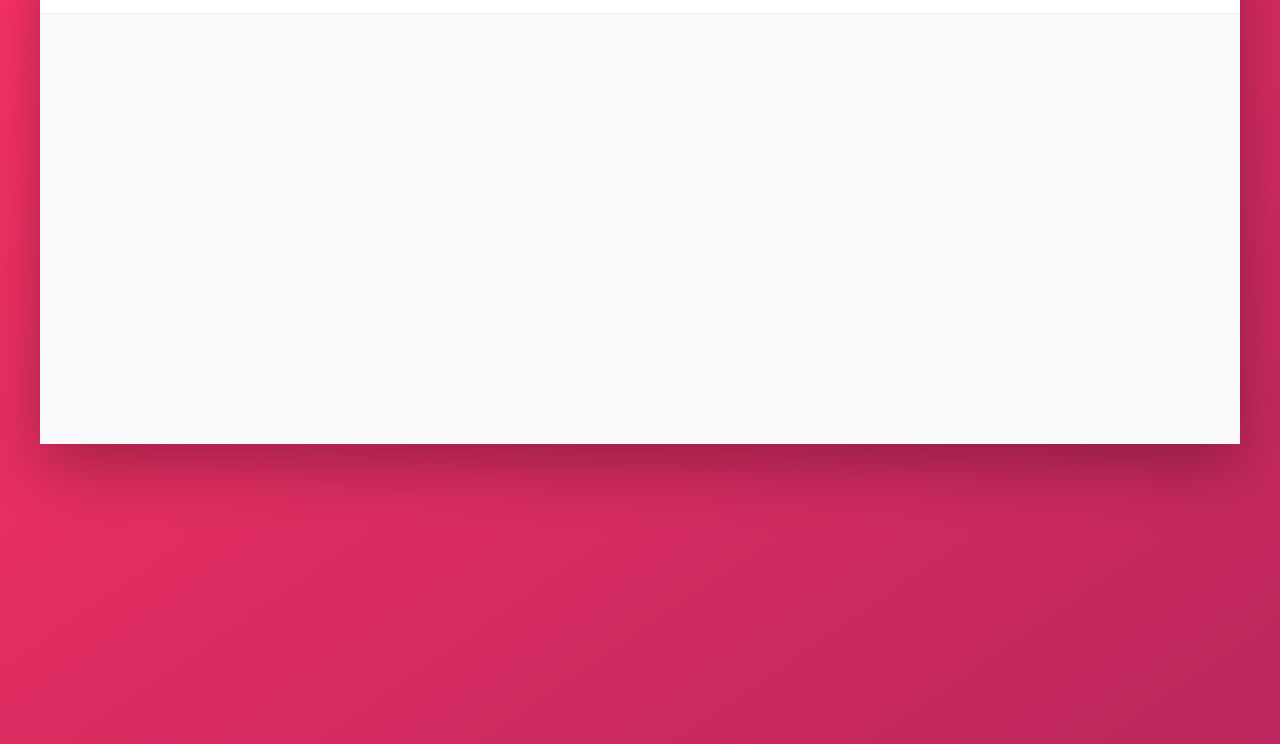
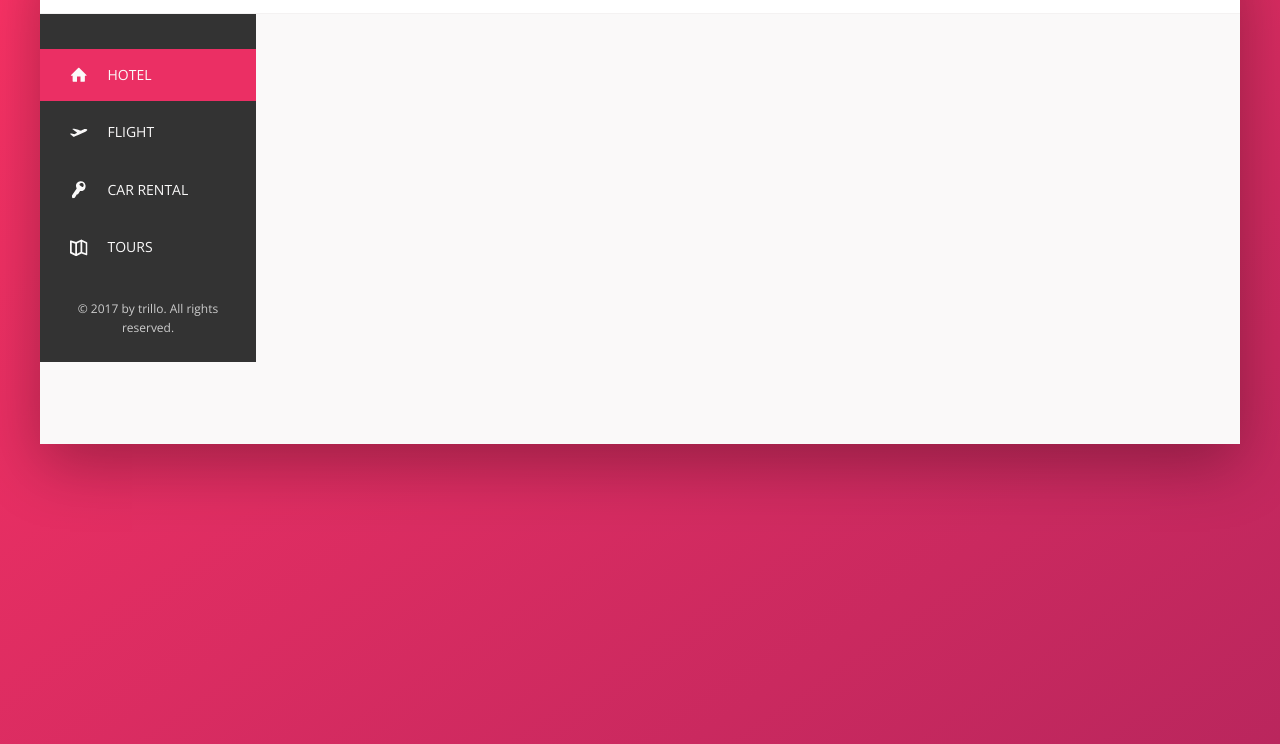
Before and after one commit to DungGit99/Responsive_Web_Trillo, a website: page index.html in a window 1280 px wide. Shown: the part 136-880 px from the top of the page. Drawn offline with nearby package versions, Linux system fonts and the light colour scheme.

Commit message:
Navigation

```diff
--- a/index.html
+++ b/index.html
@@ -41,6 +41,49 @@
                     </nav>
                 </header>
             <!-- End of Header -->
+            <!-- Content -->
+                <div class="content">
+                    <nav class="sidebar">
+                        <ul class="side-nav">
+                            <li class="side-nav__item side-nav__item--active">
+                                <a href="#" class="side-nav__link">
+                                    <svg class="side-nav__icon">
+                                        <use xlink:href="img/sprite.svg#icon-home"></use>
+                                    </svg>
+                                    <span>Hotel</span>
+                                </a>
+                            </li>
+                            <li class="side-nav__item">
+                                <a href="#" class="side-nav__link">
+                                    <svg class="side-nav__icon">
+                                        <use xlink:href="img/sprite.svg#icon-aircraft-take-off"></use>
+                                    </svg>
+                                    <span>Flight</span>
+                                </a>
+                            </li>
+                            <li class="side-nav__item">
+                                <a href="#" class="side-nav__link">
+                                    <svg class="side-nav__icon">
+                                        <use xlink:href="img/sprite.svg#icon-key"></use>
+                                    </svg>
+                                    <span>Car rental</span>
+                                </a>
+                            </li>
+                            <li class="side-nav__item">
+                                <a href="#" class="side-nav__link">
+                                    <svg class="side-nav__icon">
+                                        <use xlink:href="img/sprite.svg#icon-map"></use>
+                                    </svg>
+                                    <span>Tours</span>
+                                </a>
+                            </li>
+                        </ul>
+                        <div class="legal">
+                            &copy; 2017 by trillo. All rights reserved.
+                        </div>
+                    </nav>
+                </div>
+            <!-- End of Content -->
         </div>
     </body>
 </html>
--- /dev/null
+++ b/sass/component/_legal.scss
@@ -0,0 +1,9 @@
+.legal {
+  font-size: 1.2rem;
+  color: var(--color-grey-light-4);
+  text-align: center;
+  padding: 2.5rem;
+  @media only screen and (max-width: $bp-medium) {
+    display: none;
+  }
+}
--- /dev/null
+++ b/sass/component/_navigation.scss
@@ -0,0 +1,75 @@
+.side-nav {
+  font-size: 1.4rem;
+  list-style: none;
+  margin-top: 3.5rem;
+  @media only screen and (max-width: $bp-medium) {
+    display: flex;
+    margin: 0;
+  }
+  &__item {
+    position: relative;
+    &:not(:last-child) {
+      margin-bottom: .5rem;
+      @media only screen and (max-width: $bp-medium) {
+        margin: 0;
+      }
+    }
+    @media only screen and (max-width: $bp-medium) {
+      flex: 1;
+    }
+  }
+  &__item::before {
+    content: "";
+    position: absolute;
+    top: 0;
+    left: 0;
+    height: 100%;
+    width: 3px;
+    background-color: var(--color-primary);
+    transform: scaley(0);
+    transition: transform .2s,
+                width .4s cubic-bezier(1,0,0,1) .2s,
+                background-color .1s;
+  }
+  &__item:hover::before,
+  &__item--active::before {
+    transform: scaleY(1);
+    width: 100%;
+  }
+  &__item:active::before {
+    background-color: var(--color-primary-light);
+  }
+  &__link:link,
+  &__link:visited {
+    color: var(--color-grey-light-1);
+    text-decoration: none;
+    text-transform: uppercase;
+    display: block;
+    padding: 1.5rem 3rem;
+    position: relative;
+    z-index: 10;
+    display: flex;
+    align-items: center;
+    @media only screen and (max-width: $bp-medium) {
+      justify-content: center;
+      padding: 2rem;
+    }
+    @media only screen and (max-width: $bp-small) {
+      flex-direction: column;
+      padding: 1.5rem .5rem;
+    }
+  }
+  &__icon {
+    width: 1.75rem;
+    height: 1.75rem;
+    margin-right: 2rem;
+    fill: currentColor;
+    @media only screen and (max-width: $bp-small) {
+      margin-right: 0;
+      margin-bottom: .7rem;
+      width: 1.5rem;
+      height: 1.5rem;
+    }
+  }
+
+}
--- a/sass/layout/_layout.scss
+++ b/sass/layout/_layout.scss
@@ -25,3 +25,16 @@
     height: 11rem;
   }
 }
+.content {
+  display: flex;
+  @media only screen and (max-width: $bp-medium) {
+    flex-direction: column;
+  }
+}
+.sidebar {
+  background-color: var(--color-grey-dark-1);
+  flex: 0 0 18%;
+  display: flex;
+  flex-direction: column;
+  justify-content: space-between;
+}
--- a/sass/main.scss
+++ b/sass/main.scss
@@ -4,4 +4,6 @@
 // component
 @import './component/logo';
 @import './component/search';
-@import './component/user.scss';
+@import './component/user';
+@import './component/navigation';
+@import './component/legal';
```
Also changed, not shown: css/style.css, sass/component/_user.scss (renamed from sass/component/user.scss).
